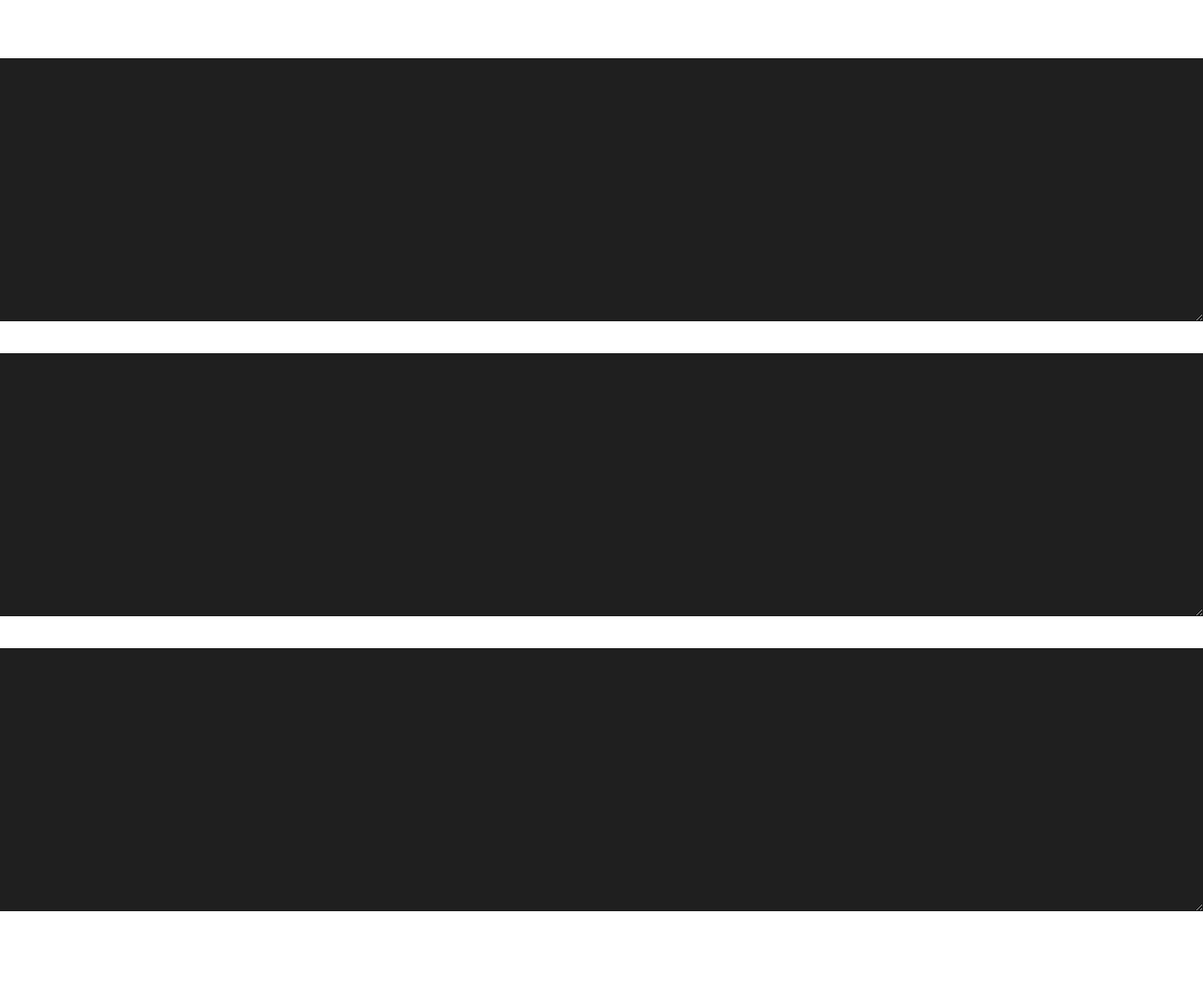
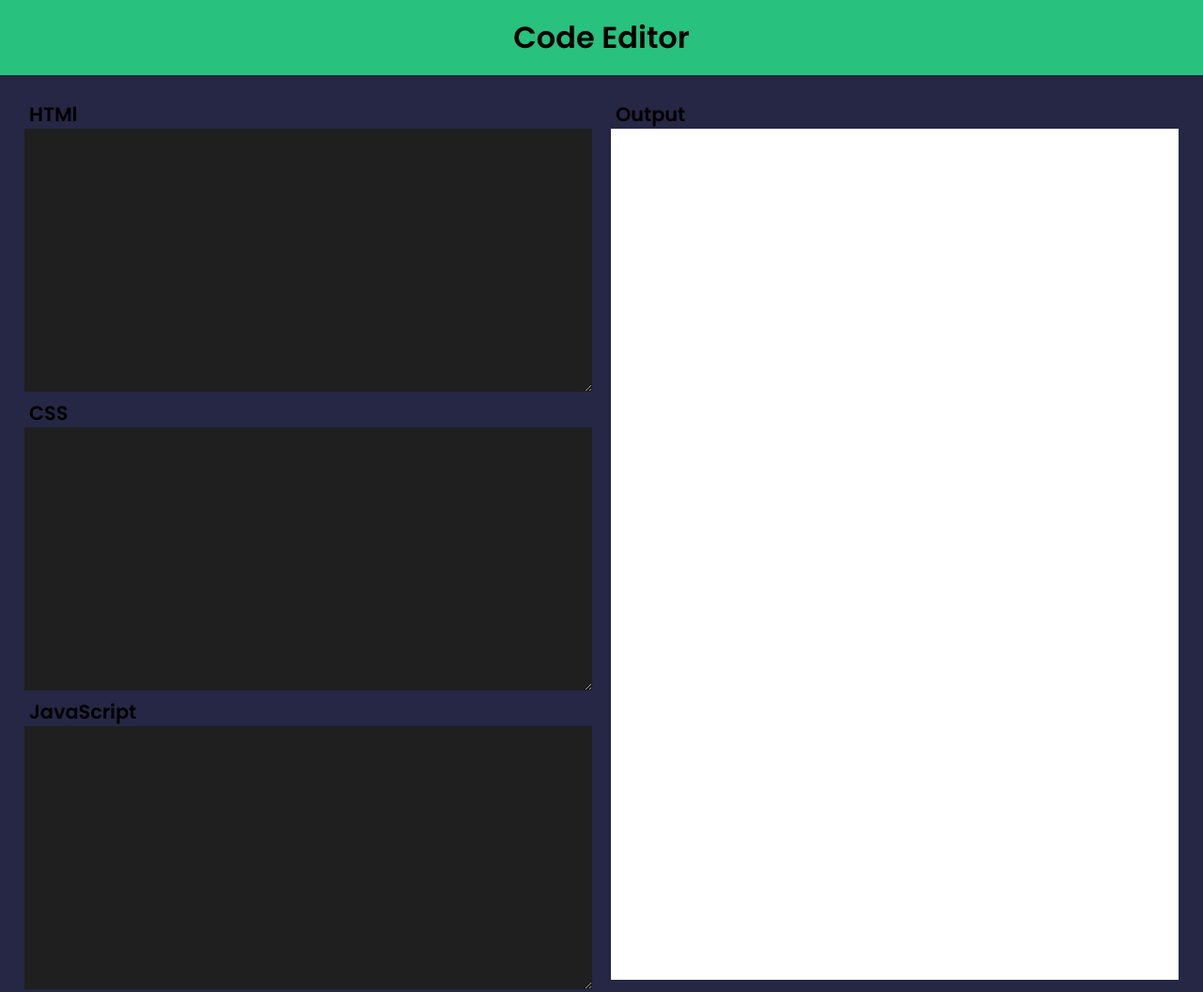
Before and after one commit to Mshrfkhn2001/Code-pen, a plain HTML site: page index.html in a window 1280 px wide. Shown: the top 1056 px of the page at 94% size. Drawn offline with nearby package versions, Linux system fonts and the light colour scheme; files that its build step writes are made by us from their sources.

Commit message:
css added

```diff
--- a/index.html
+++ b/index.html
@@ -4,34 +4,47 @@
     <meta charset="UTF-8">
     <meta name="viewport" content="width=device-width, initial-scale=1.0">
     <title>CodeEditor</title>
-    <link rel="stylesheet" href="style.css">
     <link href='https://unpkg.com/boxicons@2.1.4/css/boxicons.min.css' rel='stylesheet'>
+    <link rel="stylesheet" href="/codeEditor/style.css">
 
 </head>
 <body>
-    <section className="container">
-    <h1>Code Editor</h1>
-    <div className="editor">
-        <div className="left">
-            <label><i className='bx bxl-html5' ></i>HTMl</label>
+    <div className="container"
+    style="background-color: #28c17e;
+    text-align: center;">
+    <h1
+    style="font-weight: 600;
+    padding: 1rem;">
+    Code Editor</h1>
+    <div className="editor "
+    style="background: #252744;
+    text-align: start;
+    display: flex;
+    padding: 1rem;">
+        <div className="left"
+        style="flex-basis: 50%;
+        padding: 10px;">
+            <label><i className='bx bxl-html5' ></i><p>HTMl</p></label>
             <textarea onkeyup="run()" spellcheck="false" id="html-code">
 
             </textarea>
-            <label><i className='bx bxl-css3' ></i>CSS</label>
+            <label><i className='bx bxl-css3' ></i><p>CSS</p></label>
             <textarea onkeyup="run()" spellcheck="false" id="css-code">
 
             </textarea >
-            <label><i className='bx bxl-javascript' ></i>JavaScript</label>
+            <label><i className='bx bxl-javascript' ></i><p>JavaScript</p></label>
             <textarea onkeyup="run()" spellcheck="false" id="js-code">
 
             </textarea>
         </div>
-        <div className="right">
-            <label><i className='bx bx-play' ></i>Output</label>
+        <div className="right"
+        style="flex-basis: 50%;
+        padding: 10px;">
+            <label><i className='bx bx-play' ></i><p>Output</p></label>
             <iframe id="output"></iframe>
         </div>
     </div>
-</section>
+    </div>
     <script src="script.js"></script>
 </body>
 </html>
--- a/script.js
+++ b/script.js
@@ -6,6 +6,3 @@ function run(){
     output.contentDocument.body.innerHTML=htmlcode.value+"<style>"+csscode.value+"</style>";
     output.contentWindow.eval(jscode.value);
 }
-// let text = "Hello Dolly";
-// document.getElementById("myP").innerHTML = text;
-// document.getElementById("myDIV").innerHTML = text;
--- a/style.css
+++ b/style.css
@@ -1,5 +1,8 @@
 @import url('https://fonts.googleapis.com/css2?family=Poppins:wght@100;200;300;400;500;600;700&display=swap');
-
+p{
+    font-size: 1.3rem;
+    font-weight: 600;
+}
 *{
     margin: 0;
     padding: 0;
@@ -9,10 +12,10 @@
 body{
     width: 100%;
     height: 100vh;
-    color:#fff;
+    color:#000;
 }
 .container{
-    background: #28c17e;
+    background-color: #28c17e !important;
     text-align: center;
 }
 .container h1{
```
